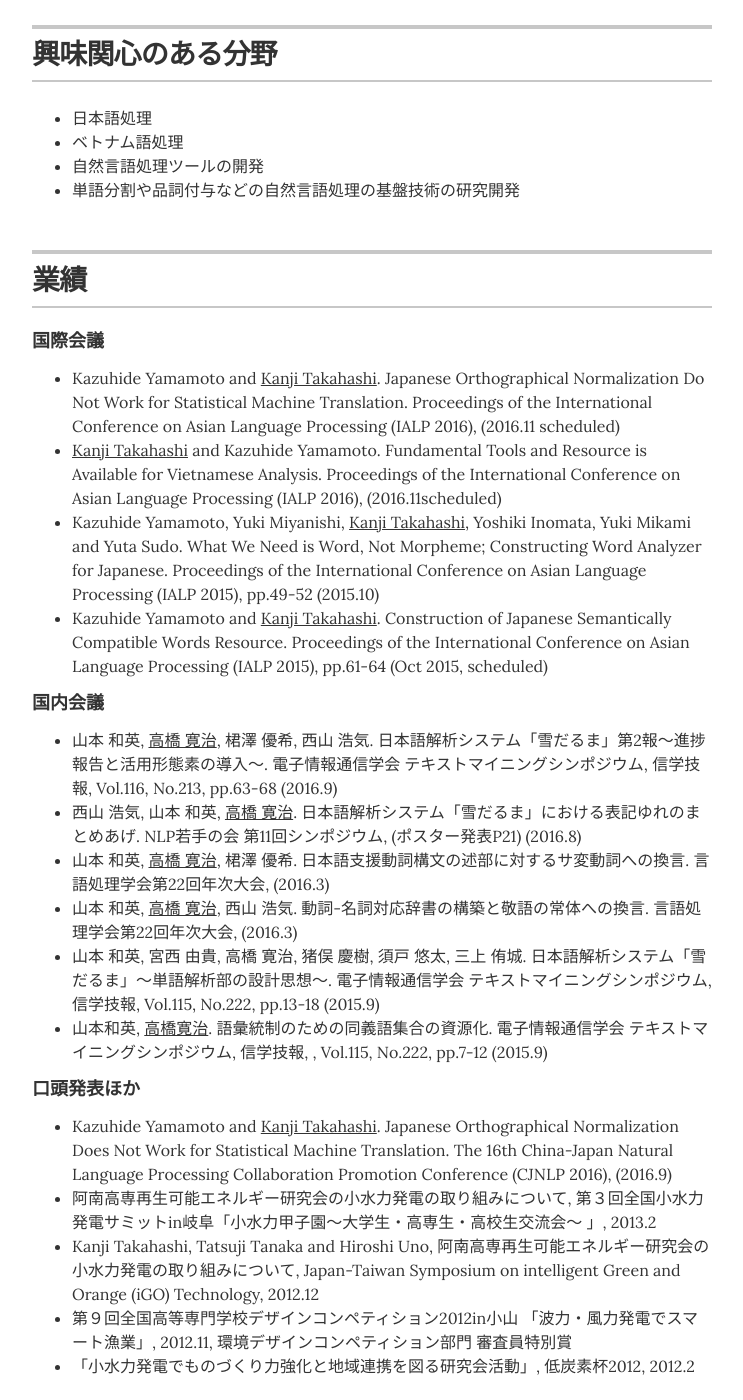
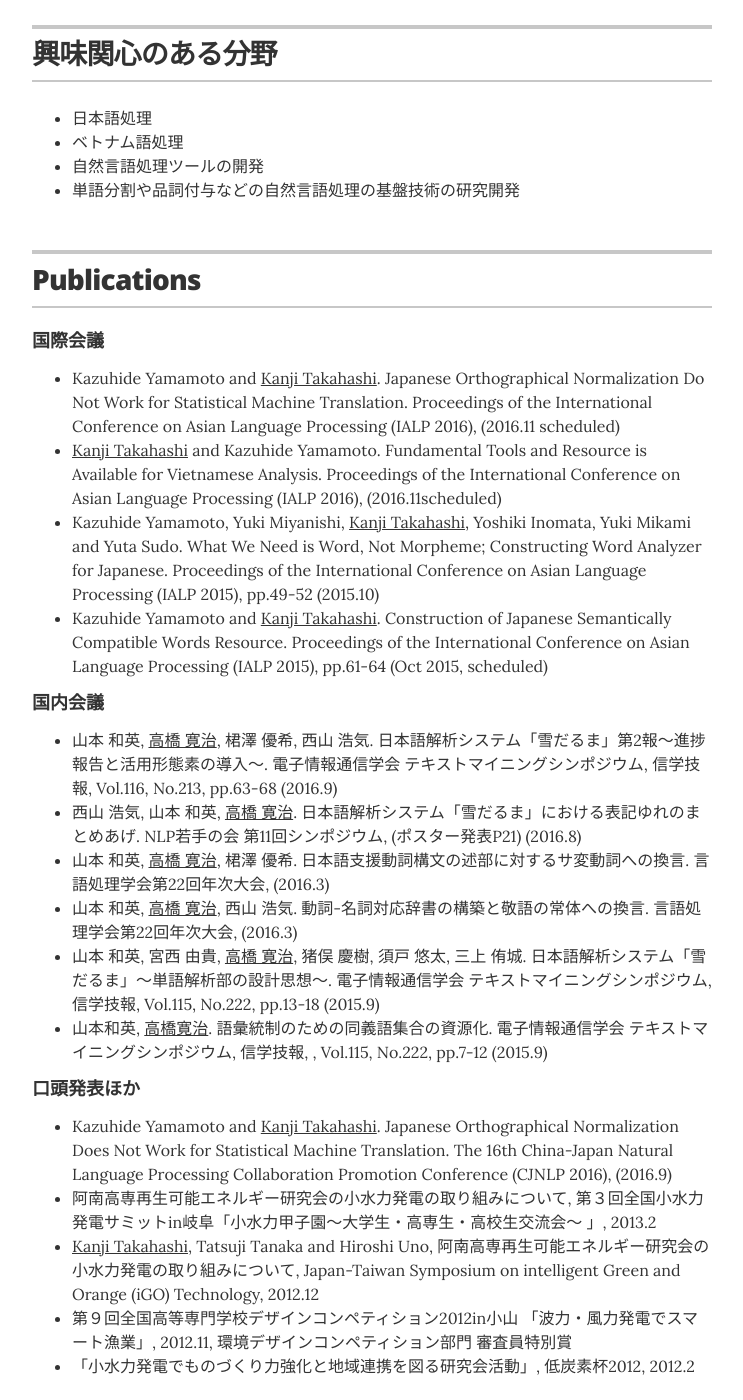
Before and after one commit to kanjirz50/kanjirz50.github.io, a Jekyll site: the page built from index.html, in a window 1280 px wide and 1400 px high, scrolled down 485 px. Shown: the whole window, without its empty margins (268-1011 px from the left). Built offline with Jekyll 4.4.1, drawn with Linux system fonts in a browser that asks for light colours.

Commit message:
update resume_ja

```diff
--- a/_layouts/resume_ja.html
+++ b/_layouts/resume_ja.html
@@ -58,7 +58,7 @@
 
       <section class="content-section">
         <header class="section-header">
-          <h2>業績</h2>
+          <h2>Publications</h2>
         </header>
 
         <div class="resume-item">
@@ -76,7 +76,7 @@
             <li>西山 浩気, 山本 和英, <u>高橋 寛治</u>. 日本語解析システム「雪だるま」における表記ゆれのまとめあげ. NLP若手の会 第11回シンポジウム, (ポスター発表P21) (2016.8)</li>
             <li>山本 和英, <u>高橋 寛治</u>, 桾澤 優希. 日本語支援動詞構文の述部に対するサ変動詞への換言. 言語処理学会第22回年次大会, (2016.3)</li>
             <li>山本 和英, <u>高橋 寛治</u>, 西山 浩気. 動詞-名詞対応辞書の構築と敬語の常体への換言. 言語処理学会第22回年次大会, (2016.3)</li>
-            <li>山本 和英, 宮西 由貴, 高橋 寛治, 猪俣 慶樹, 須戸 悠太, 三上 侑城. 日本語解析システム「雪だるま」～単語解析部の設計思想～. 電子情報通信学会 テキストマイニングシンポジウム, 信学技報, Vol.115, No.222, pp.13-18 (2015.9)</li>
+            <li>山本 和英, 宮西 由貴, <u>高橋 寛治</u>, 猪俣 慶樹, 須戸 悠太, 三上 侑城. 日本語解析システム「雪だるま」～単語解析部の設計思想～. 電子情報通信学会 テキストマイニングシンポジウム, 信学技報, Vol.115, No.222, pp.13-18 (2015.9)</li>
             <li>山本和英, <u>高橋寛治</u>. 語彙統制のための同義語集合の資源化. 電子情報通信学会 テキストマイニングシンポジウム, 信学技報, , Vol.115, No.222, pp.7-12 (2015.9)</li>
           </ul>
 
@@ -84,7 +84,7 @@
           <ul class="resume-item-list">
             <li>Kazuhide Yamamoto and <u>Kanji Takahashi</u>. Japanese Orthographical Normalization Does Not Work for Statistical Machine Translation. The 16th China-Japan Natural Language Processing Collaboration Promotion Conference (CJNLP 2016), (2016.9)</li>
             <li>阿南高専再生可能エネルギー研究会の小水力発電の取り組みについて, 第３回全国小水力発電サミットin岐阜「小水力甲子園～大学生・高専生・高校生交流会～ 」, 2013.2</li>
-            <li>Kanji Takahashi, Tatsuji Tanaka and Hiroshi Uno, 阿南高専再生可能エネルギー研究会の小水力発電の取り組みについて, Japan-Taiwan Symposium on intelligent Green and Orange (iGO) Technology, 2012.12</li>
+            <li><u>Kanji Takahashi</u>, Tatsuji Tanaka and Hiroshi Uno, 阿南高専再生可能エネルギー研究会の小水力発電の取り組みについて, Japan-Taiwan Symposium on intelligent Green and Orange (iGO) Technology, 2012.12</li>
             <li>第９回全国高等専門学校デザインコンペティション2012in小山 「波力・風力発電でスマート漁業」, 2012.11, 環境デザインコンペティション部門 審査員特別賞</li>
             <li>「小水力発電でものづくり力強化と地域連携を図る研究会活動」, 低炭素杯2012, 2012.2</li>
           </ul>
```
